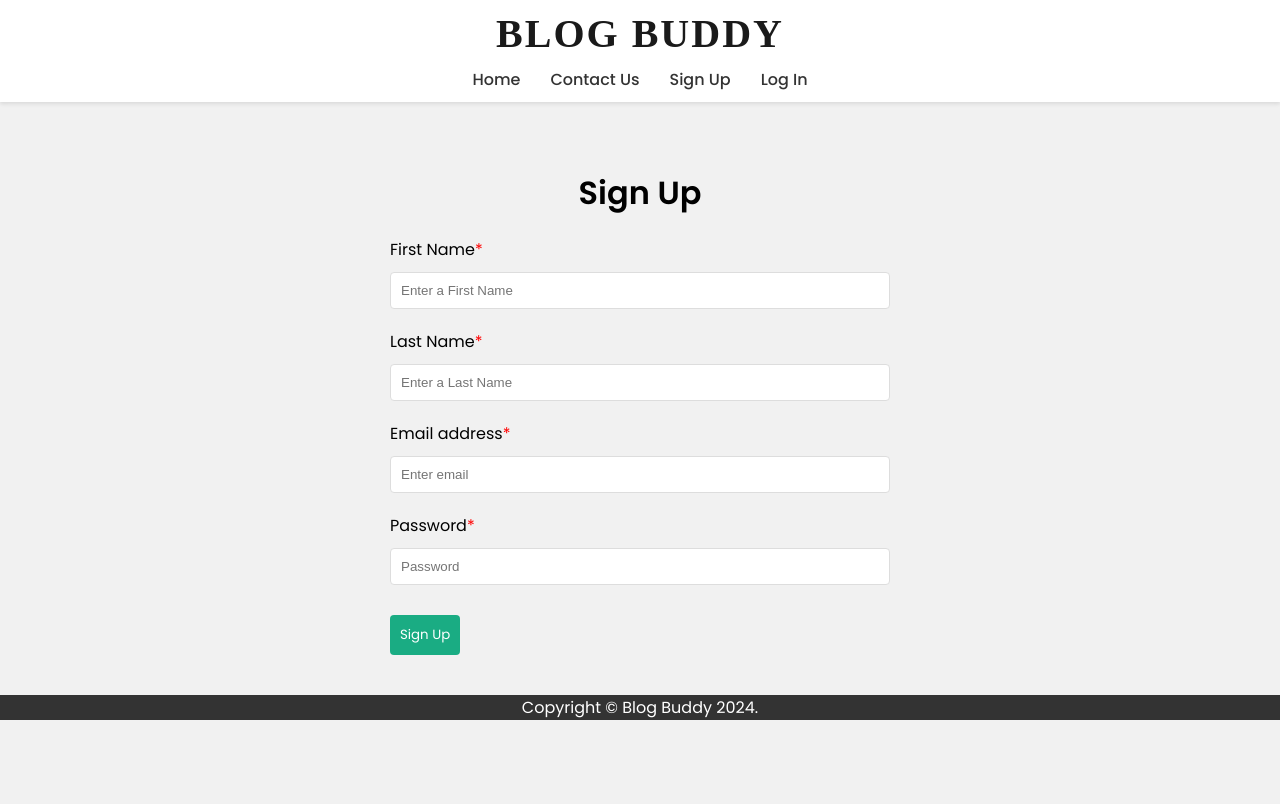
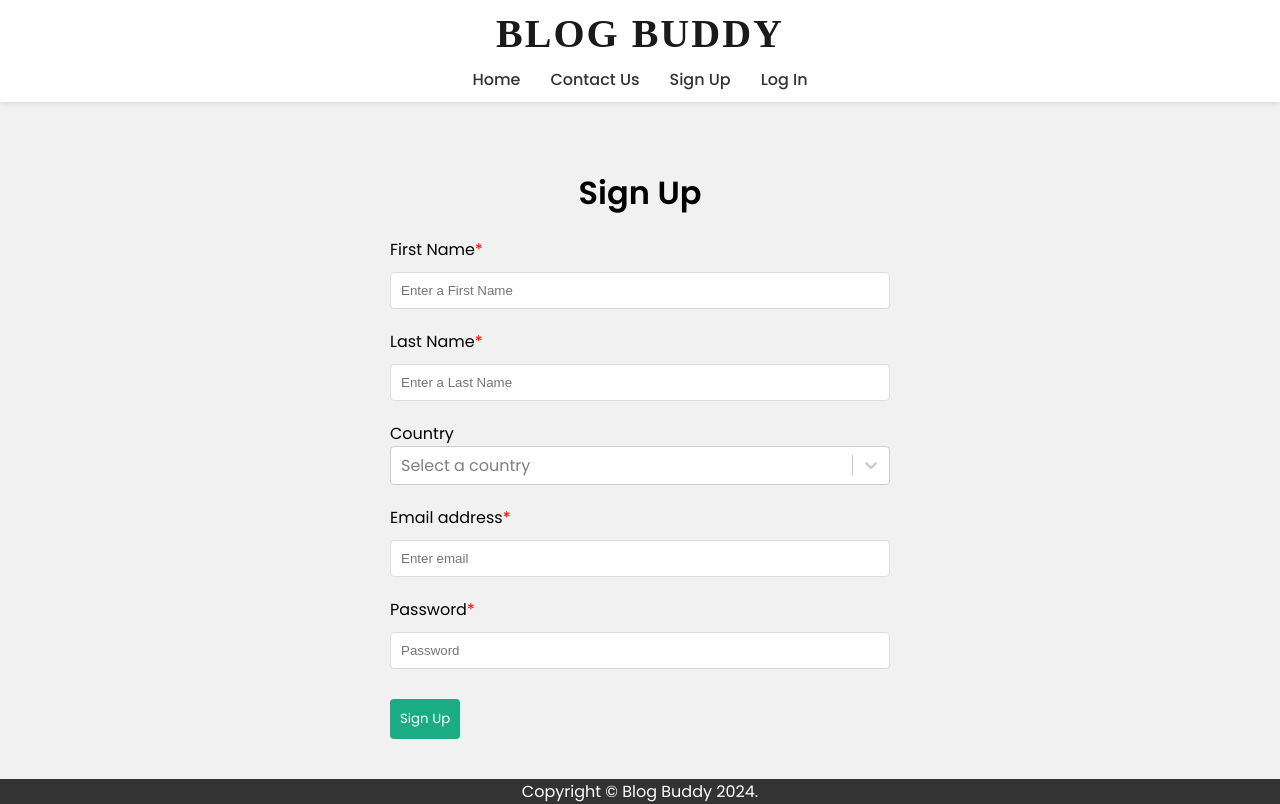
Before and after one commit to Nancy-222/MERN-Blogs, a React (Create React App) app in the folder frontend/: page /signup in a window 1280 px wide. Built offline with nearby package versions, Linux system fonts and the light colour scheme.

Commit message:
Installed the package react select country list and added the country picker option on the sign up page

```diff
--- a/frontend/package.json
+++ b/frontend/package.json
@@ -6,11 +6,16 @@
     "@testing-library/jest-dom": "^5.17.0",
     "@testing-library/react": "^13.4.0",
     "@testing-library/user-event": "^13.5.0",
+    "countries-list": "^3.1.1",
     "react": "^18.3.1",
     "react-bootstrap": "^2.10.4",
     "react-dom": "^18.3.1",
+    "react-phone-number-input": "^3.4.5",
     "react-router-dom": "^6.26.0",
     "react-scripts": "5.0.1",
+    "react-select": "^5.8.0",
+    "react-select-country-list": "^2.2.3",
+    "react-world-flags": "^1.6.0",
     "web-vitals": "^2.1.4"
   },
   "scripts": {
--- a/frontend/src/pages/SignUp.css
+++ b/frontend/src/pages/SignUp.css
@@ -26,3 +26,7 @@
   .signup-form .btn {
     margin-top: 10px; /* Space above the button */
   }
+
+  .form-group-spacing {
+    margin-bottom: 20px; /* Adjust the value as needed */
+  }
--- a/frontend/src/pages/SignUp.js
+++ b/frontend/src/pages/SignUp.js
@@ -1,66 +1,94 @@
-import {React, useState} from 'react';
+import React, { useState } from 'react';
 import { Container, Form, Button } from 'react-bootstrap';
+import Select from 'react-select';
+import { countries } from 'countries-list'; // Import country data
+import Flag from 'react-world-flags';
 import './SignUp.css'; // Import the CSS file for styling
 
 const SignUp = () => {
-  const [email, setEmail] = useState(null)
-  const [password, setPassword] = useState(null)
-  const [error, setError] = useState(null)
-  const [firstName, setFirstName] = useState(null)
-  const [lastName, setLastName] = useState(null)
-  const BASE_BACK_URL = "http://localhost:4000"
+  const [email, setEmail] = useState('');
+  const [password, setPassword] = useState('');
+  const [error, setError] = useState('');
+  const [firstName, setFirstName] = useState('');
+  const [lastName, setLastName] = useState('');
+  const [selectedCountry, setSelectedCountry] = useState(null);
 
+  const BASE_BACK_URL = "http://localhost:4000";
+
+  // Convert country data to options for react-select
+  const countryOptions = Object.entries(countries).map(([code, { name }]) => ({
+    value: code,
+    label: (
+      <div style={{ display: 'flex', alignItems: 'center' }}>
+        <Flag code={code.toUpperCase()} style={{ width: 20, height: 15, marginRight: 10 }} />
+        {name}
+      </div>
+    ),
+  }));
 
   const handleSubmit = async (e) => {
+    e.preventDefault();
 
-    e.preventDefault()
+    if (password.length < 8) {
+      setError('Password must be at least 8 characters long!');
+      return;
+    }
 
-    if(password != null && password!="" && password.length<8){
-      setError('Password must be at least 8 characters long!')
-    }
-    else{
-    const user = {firstName,lastName,email, password}
+    const user = { firstName, lastName,  country: selectedCountry ? selectedCountry.value : '', email, password };
 
+    try {
       const response = await fetch(`${BASE_BACK_URL}/api/blogs/users/create`, {
         method: 'POST',
         body: JSON.stringify(user),
         headers: {
-        'Content-Type': 'application/json'
+          'Content-Type': 'application/json',
+        },
+      });
+
+      const json = await response.json();
+      if (!response.ok) {
+        setError(json.error);
+      } else {
+        setError('');
+        window.location = `/login`;
       }
-    })
-    const json = await response.json()
-    if (!response.ok) {
-      setError(json.error)
+    } catch (err) {
+      setError('An unexpected error occurred.');
     }
-    if (response.ok) {
-      setError(null)
-      window.location = `/login`
-    }
-  }
-}
+  };
 
   return (
     <Container className="signup-container">
       <h2 className="signup-heading">Sign Up</h2>
       <Form className="signup-form" onSubmit={handleSubmit}>
         <Form.Group controlId="formfirstname">
-          <Form.Label>First Name<span style={{color: "red"}}>*</span></Form.Label>
-          <Form.Control type="text" placeholder="Enter a First Name" required={true} onChange={(e) => setFirstName(e.target.value)}/>
+          <Form.Label>First Name<span style={{ color: "red" }}>*</span></Form.Label>
+          <Form.Control type="text" placeholder="Enter a First Name" required onChange={(e) => setFirstName(e.target.value)} />
         </Form.Group>
 
         <Form.Group controlId="formlastname">
-          <Form.Label>Last Name<span style={{color: "red"}}>*</span></Form.Label>
-          <Form.Control type="text" placeholder="Enter a Last Name" required={true} onChange={(e) => setLastName(e.target.value)}/>
+          <Form.Label>Last Name<span style={{ color: "red" }}>*</span></Form.Label>
+          <Form.Control type="text" placeholder="Enter a Last Name" required onChange={(e) => setLastName(e.target.value)} />
+        </Form.Group>
+
+        <Form.Group controlId="formCountry" className="form-group-spacing">
+          <Form.Label>Country</Form.Label>
+          <Select
+            value={selectedCountry}
+            onChange={setSelectedCountry}
+            options={countryOptions}
+            placeholder="Select a country"
+          />
         </Form.Group>
 
         <Form.Group controlId="formBasicEmail">
-          <Form.Label>Email address<span style={{color: "red"}}>*</span></Form.Label>
-          <Form.Control type="email" placeholder="Enter email" required={true} onChange={(e) => setEmail(e.target.value)} />
+          <Form.Label>Email address<span style={{ color: "red" }}>*</span></Form.Label>
+          <Form.Control type="email" placeholder="Enter email" required onChange={(e) => setEmail(e.target.value)} />
         </Form.Group>
 
         <Form.Group controlId="formBasicPassword">
-          <Form.Label>Password<span style={{color: "red"}}>*</span></Form.Label>
-          <Form.Control type="password" placeholder="Password" required={true} onChange={(e) => setPassword(e.target.value)}/>
+          <Form.Label>Password<span style={{ color: "red" }}>*</span></Form.Label>
+          <Form.Control type="password" placeholder="Password" required onChange={(e) => setPassword(e.target.value)} />
         </Form.Group>
 
         <Button variant="primary" type="submit">
@@ -70,6 +98,6 @@ const SignUp = () => {
       {error && <div className="error">{error}</div>}
     </Container>
   );
-}
+};
 
 export default SignUp;
```
Also changed, not shown: frontend/src/pages/Country.js (added, +26 -0 lines). Lines whose indentation alone changed are shown as unchanged.
